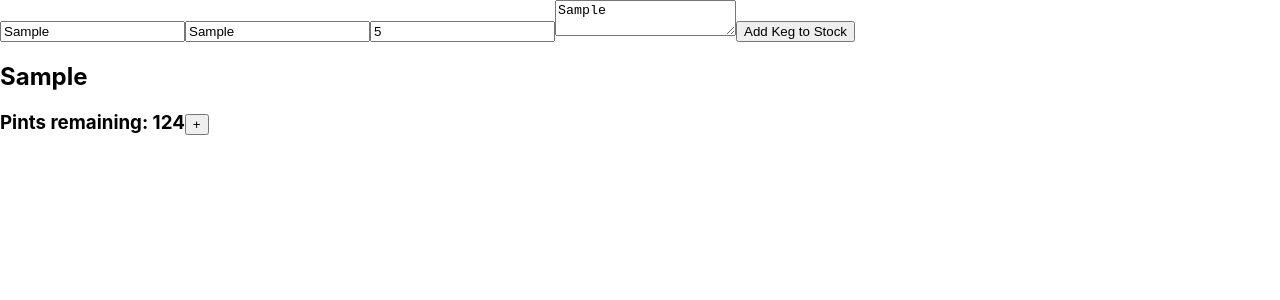
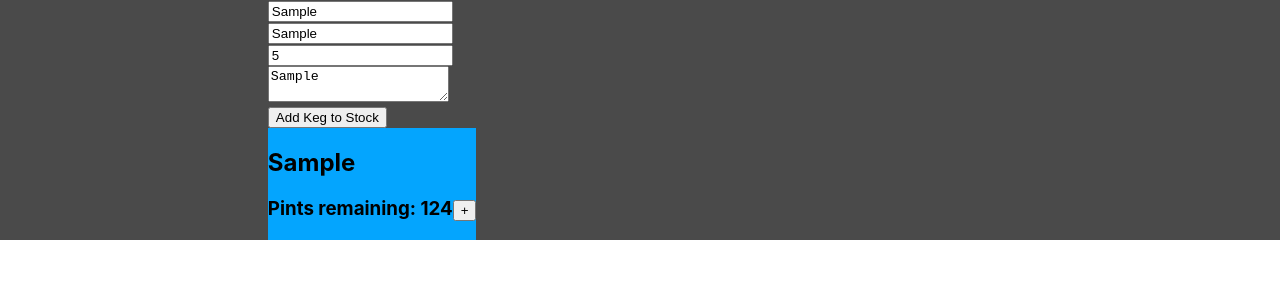
Before and after one commit to efirpo/taproom-7-2, a React (Create React App) app: page / in a window 1280 px wide. Both pictures are taken after typing "Sample", "Sample", "5", "Sample" into the empty fields and a click on the button "Add Keg to Stock". Shown: the top 300 px of the page. Built offline with nearby package versions, Linux system fonts and the light colour scheme.

Commit message:
begin styling

```diff
--- a/src/components/Keg.js
+++ b/src/components/Keg.js
@@ -1,12 +1,21 @@
 import React from 'react';
 import PropTypes from 'prop-types';
+
+const listStyles = {
+  display: "flex",
+  flexFlow: "row wrap",
+  backgroundColor: "#04a5fe"
+}
 
 function Keg(props) {
   return (
     <React.Fragment>
-      <div onClick={() => props.onKegSelect(props.id)}>
-        <h2>{props.name}</h2>
-        <h3>Pints remaining: {props.volumeHeld}<button onClick={() => props.onDrawPint(props.id)}>+</button></h3>
+      <div id="list" style={listStyles}>
+        <div onClick={() => props.onKegSelect(props.id)}>
+          <h2>{props.name}</h2>
+          <h3>Pints remaining: {props.volumeHeld}<button onClick={() => props.onDrawPint(props.id)}>+</button></h3>
+
+        </div>
       </div>
     </React.Fragment>
   )
--- a/src/components/KegForm.js
+++ b/src/components/KegForm.js
@@ -9,18 +9,18 @@ function KegForm(props) {
         <input
           type='text'
           name='name'
-          placeholder='Potion Name' />
+          placeholder='Potion Name' /><br />
         <input
           type='text'
           name='brewer'
-          placeholder='Brewer of Potion' />
+          placeholder='Brewer of Potion' /><br />
         <input
           type='number'
           name='price'
-          placeholder='Cost per draught' />
+          placeholder='Cost per draught' /><br />
         <textarea
           name='description'
-          placeholder='Describe effects of yon brew' />
+          placeholder='Describe effects of yon brew' /><br />
         <button type='submit'>{props.buttonText}</button>
       </form>
     </React.Fragment>
--- a/src/components/TaproomControl.js
+++ b/src/components/TaproomControl.js
@@ -3,6 +3,24 @@ import AddKeg from './AddKeg';
 import KegList from './KegList';
 import KegDetail from './KegDetail';
 
+const fullPageStyles = {
+  display: "flex",
+  flexDirection: "row",
+  justifyContent: "space-around",
+  backgroundColor: "#4a4a4a"
+}
+
+const detailPageStyles = {
+  position: "sticky",
+  top: "0"
+}
+
+const listPageStyles = {
+  display: "flex",
+  flexDirection: "column",
+  justifyContent: "flex-start",
+  flexWrap: "wrap"
+}
 
 class TaproomControl extends React.Component {
   constructor(props) {
@@ -11,6 +29,8 @@ class TaproomControl extends React.Component {
       masterKegList: [],
       selectedKeg: null,
     }
+
+
   }
   handleAddingNewKegToStock = (keg) => {
     const newMasterKegList = this.state.masterKegList.concat(keg);
@@ -50,14 +70,14 @@ class TaproomControl extends React.Component {
   }
 
   handleDrawingPint = (id) => {
-    const newMasterKegList = this.state.masterKegList.map((obj, index) => (obj.id === id ? Object.assign({}, this.state.masterKegList[index], { volumeHeld: this.state.masterKegList[index].volumeHeld - 1 }) : console.log("pint error, fool!")))
-    this.setState({
-      masterKegList: newMasterKegList
-    })
-
-
+    const thisKeg = this.state.masterKegList.filter(e => e.id === id)[0]
+    if (thisKeg.volumeHeld > 0) {
+      const newMasterKegList = this.state.masterKegList.map((obj, index) => (obj.id === id ? Object.assign({}, this.state.masterKegList[index], { volumeHeld: this.state.masterKegList[index].volumeHeld - 1 }) : console.log("pint error, fool!")))
+      this.setState({
+        masterKegList: newMasterKegList
+      })
+    }
   }
-
 
   render() {
     let kegSelected = null;
@@ -66,17 +86,14 @@ class TaproomControl extends React.Component {
       kegSelected = <KegDetail keg={this.state.selectedKeg} onClickingToEdit={this.handleClickingShowEdit} onEditSubmit={this.handleClickingEditSubmit} onClickingDelete={this.handleClickingDelete} />
     }
 
-
-
-
     return (
       <React.Fragment>
-        <div id='full-page'>
-          <div id='add-and-list'>
+        <div id='full-page' style={fullPageStyles}>
+          <div id='add-and-list' style={listPageStyles}>
             <AddKeg onNewKegCreation={this.handleAddingNewKegToStock} />
             <KegList kegList={this.state.masterKegList} onKegSelect={this.handleSelectingKeg} onDrawPint={this.handleDrawingPint} />
           </div>
-          <div id='details-and-edit'>
+          <div id='details-and-edit' style={detailPageStyles}>
             {kegSelected}
           </div>
         </div>
```
